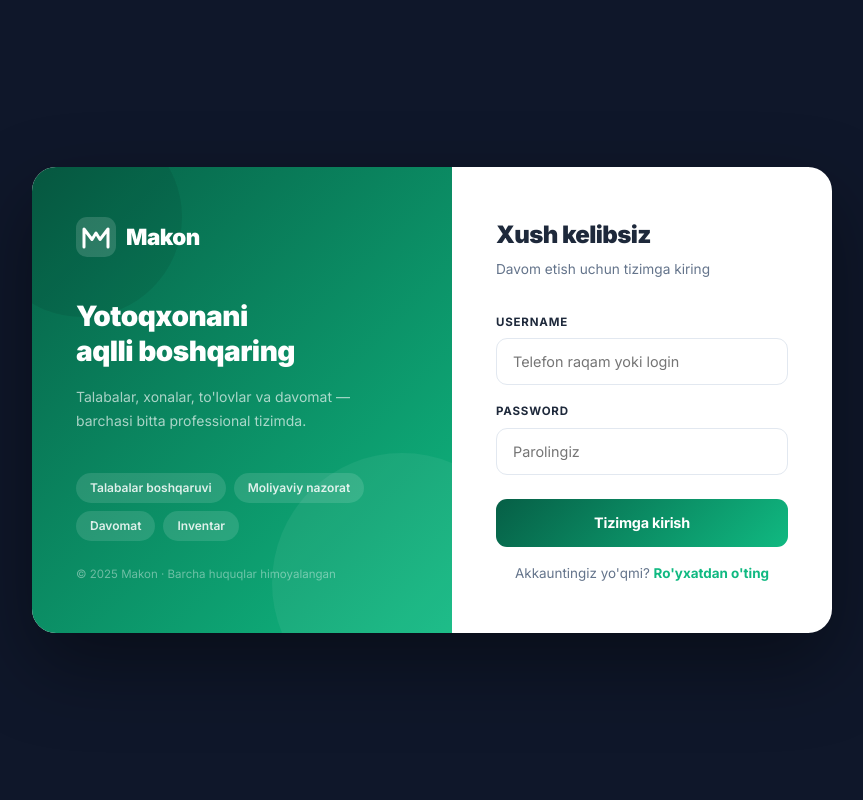
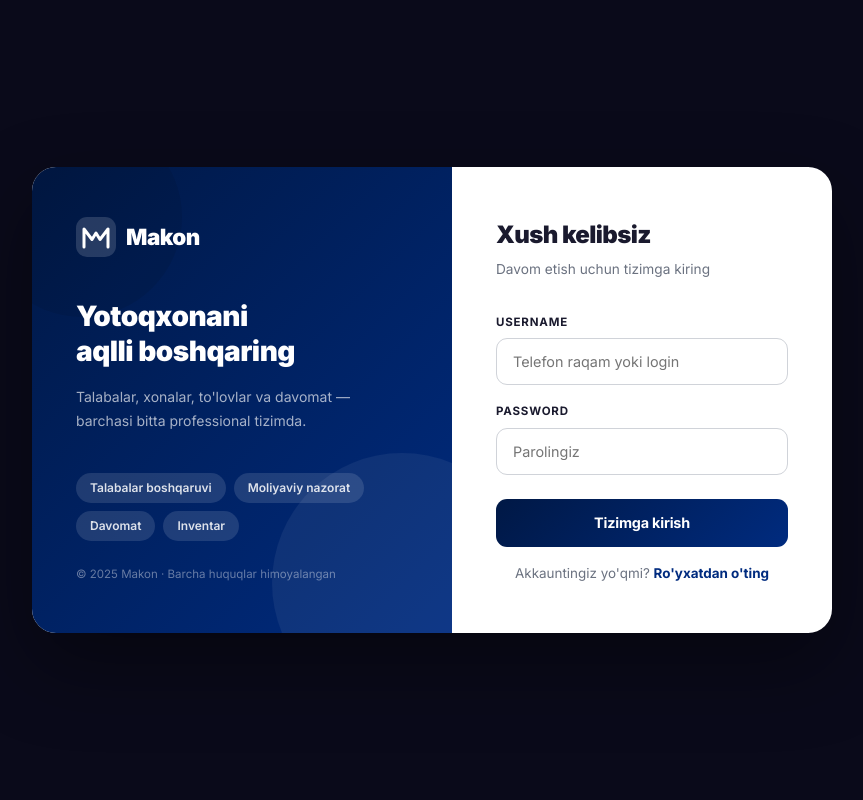
Before and after one commit to JozilovaZ/yotoqxona_web, a Django app: page /accounts/login/ in a window 1280 px wide. Shown: the whole page, without its empty margins (208-1071 px from the left). Run offline with Django 5.2, Linux system fonts and the light colour scheme.

Commit message:
Switch color scheme from emerald green to navy blue (#002B7F, #FFFFFF, #FAF9F5)
Co-Authored-By: Claude Opus 4.6 <noreply@anthropic.com>

```diff
--- a/templates/accounts/login.html
+++ b/templates/accounts/login.html
@@ -2,7 +2,7 @@
 
 {% block extra_css %}
 <style>
-    body { background: #0f172a !important; }
+    body { background: #0a0a1a !important; }
     .topnav-wrap { display: none; }
     .content-wrap { padding: 0; min-height: 100vh; display: flex; align-items: center; justify-content: center; }
     .content-header { display: none; }
@@ -19,7 +19,7 @@
 
     /* ─── CHAP: BRAND PANELI ─── */
     .lp-left {
-        background: linear-gradient(135deg, #065f46 0%, #10b981 100%);
+        background: linear-gradient(135deg, #001845 0%, #002B7F 100%);
         padding: 50px 44px;
         display: flex; flex-direction: column; justify-content: space-between;
         position: relative; overflow: hidden;
@@ -117,7 +117,7 @@
 
     .f-submit {
         width: 100%; padding: 13px;
-        background: linear-gradient(135deg, #065f46 0%, #10b981 100%); border: none; color: #fff;
+        background: linear-gradient(135deg, #001845 0%, #002B7F 100%); border: none; color: #fff;
         border-radius: 11px; font-size: .9rem; font-weight: 700;
         font-family: 'Inter', sans-serif; cursor: pointer;
         transition: opacity .15s; margin-top: 6px;
--- a/templates/accounts/register.html
+++ b/templates/accounts/register.html
@@ -2,7 +2,7 @@
 
 {% block extra_css %}
 <style>
-    body { background: #0f172a !important; }
+    body { background: #0a0a1a !important; }
     .topnav-wrap { display: none; }
     .content-wrap { padding: 0; min-height: 100vh; display: flex; align-items: center; justify-content: center; }
     .content-header { display: none; }
@@ -20,7 +20,7 @@
 
     /* CHAP */
     .lp-left {
-        background: linear-gradient(135deg, #065f46 0%, #10b981 100%);
+        background: linear-gradient(135deg, #001845 0%, #002B7F 100%);
         padding: 50px 40px;
         display: flex; flex-direction: column; justify-content: space-between;
         position: relative; overflow: hidden;
--- a/templates/applications/available_rooms.html
+++ b/templates/applications/available_rooms.html
@@ -196,7 +196,7 @@
         display: flex;
         align-items: center;
         justify-content: center;
-        background: linear-gradient(135deg, #d1fae5 0%, #a7f3d0 100%);
+        background: linear-gradient(135deg, #e8eaf6 0%, #c5cae9 100%);
         font-size: 2rem;
         color: var(--p);
     }
--- a/templates/base.html
+++ b/templates/base.html
@@ -12,18 +12,18 @@
 
     <style>
         :root {
-            --p:       #10b981;
-            --p10:     rgba(16,185,129,.08);
-            --p20:     rgba(16,185,129,.15);
-            --p-hover: #059669;
-            --p-dark:  #047857;
+            --p:       #002B7F;
+            --p10:     rgba(0,43,127,.07);
+            --p20:     rgba(0,43,127,.15);
+            --p-hover: #001F5C;
+            --p-dark:  #001845;
             --err:     #ef4444;
             --err10:   rgba(239,68,68,.08);
-            --dark:    #1e293b;
-            --gray:    #64748b;
-            --border:  #e2e8f0;
-            --bg:      #f8fafc;
-            --nav-h:   60px;
+            --dark:    #1a1a2e;
+            --gray:    #6b7280;
+            --border:  #D0D3D9;
+            --bg:      #FAF9F5;
+            --nav-h:   56px;
             --nav-bg:  #FFFFFF;
             --sb-w:    260px;
         }
```
Also changed, not shown: other parts of templates/base.html (+34 -34 lines), templates/applications/home.html (+16 -14 lines).
